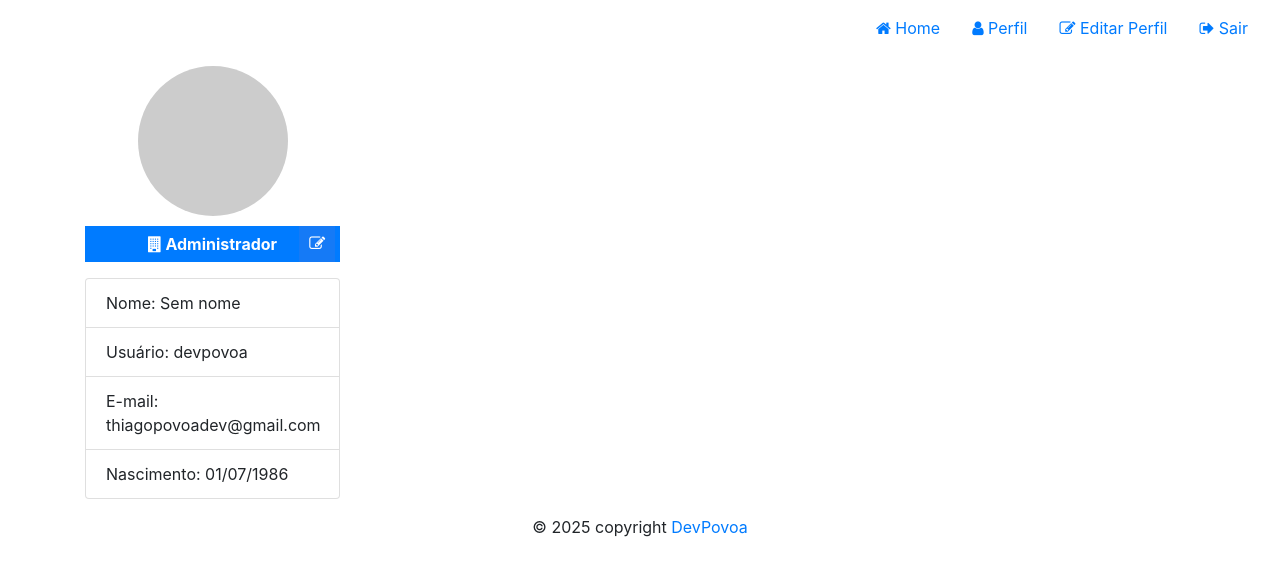
After one commit to devpovoa/Medic_Search, a Django app: template medicSearch/templates/profile/profile.html in a window 1280 px wide. The commit adds this page. Shown: the top 576 px of the page. Run offline with Django 5.2, Linux system fonts and the light colour scheme; the template is opened without the code that fills it: values that come from a table or form of the project are taken from there, others are empty; a user stored in the database is signed in; data comes from the database, SQL or seed files in the repository; some libraries are stand-ins or nearby versions.

Commit message:
ajuste nas views, templates e models

```diff
--- a/medicSearch/models/Profile.py
+++ b/medicSearch/models/Profile.py
@@ -57,3 +57,7 @@ class Profile(models.Model):
             return 'Sem avaliações'
         except:
             return 'Sem avaliações'
+
+    def show_favorites(self):
+        ids = [result.id for result in self.favorites.all()]
+        return Profile.objects.filter(user__id__in=ids)
--- /dev/null
+++ b/medicSearch/static/css/profile.css
@@ -0,0 +1,41 @@
+#image-profile {
+    width: 150px;
+    height: 150px;
+    background-size: contain;
+    margin: 10px auto;
+    background-color: #ccc;
+    border-radius: 100%;
+}
+
+#badge-role {
+    width: 100%;
+    padding: 10px 0;
+    font-size: 1em;
+    float: left;
+    border-radius: 0;
+}
+
+#icon-edit {
+    width: 35.56px;
+    height: 35.56px;
+    border-radius: 0;
+    float: left;
+    text-align: center;
+    line-height: 35.56px;
+    color: #fff;
+    font-weight: bold;
+    background: #157af6;
+    position: absolute;
+    right: 20px;
+}
+
+ul.list-group {
+    float: left;
+    width: 100%;
+}
+
+ul#days {
+    list-style-type: none;
+    padding: 0;
+    width: 100%;
+}
--- /dev/null
+++ b/medicSearch/templates/profile/profile.html
@@ -0,0 +1,63 @@
+{% extends "base.html" %}
+{% load static %}
+{% block title %}
+    Médicos
+{% endblock %}
+{% block styles %}
+    <link rel="stylesheet" href="{% static 'css/profile.css' %}">
+{% endblock %}
+
+{% block content %}
+    <div class="content">
+        <div class="container">
+            <div class="row">
+                <div class="col-xs-12 col-md-3" id="profile-area">
+                    <div id="image-profile" type="background-image: url('/media/{{ profile.image }}');"></div>
+                    {% if profile.role == 1 %}
+                        <p class="badge badge-primary text-center" id="badge-role"><i class="fa fa-building"></i>
+                            Administrador</p>
+                    {% elif profile.role == 2 %}
+                        <p class="badge badge-primary text-center" id="badge-role"><i class="fa fa-user-md"></i> Médico
+                        </p>
+                    {% else %}
+                        <p class="badge badge-primary text-center" id="badge-role"><i class="fa fa-user"></i> Paciente
+                        </p>
+                    {% endif %}
+
+                    {% if profile.user_id == request.user.id %}
+                        <a id="icon-edit" href="#"><i class="fa fa-edit"></i></a>
+                    {% endif %}
+
+                    <ul class="list-group">
+                        <li class="list-group-item">
+                            Nome: {{ profile.user.get_full_name|default:"Sem nome" }}
+                        </li>
+                        <li class="list-group-item">
+                            Usuário: {{ profile.user.username|default:"Sem usuário" }}
+                        </li>
+                        <li class="list-group-item">
+                            E-mail: {{ profile.user.email|default:"Sem e-mail" }}
+                        </li>
+                        <li class="list-group-item">
+                            Nascimento: {{ profile.birthday|date:"d/m/Y"|default:"Sem data" }}
+                        </li>
+                        {% if profile.role == 2 %}
+                            <li class="list-group-item">
+                                Nota: {{ profile.show_scoring_average }}
+                            </li>
+                            <li class="list-group-item">
+                                Especialidades: {{ profile.specialties.all|join:", " }}
+                            </li>
+                        {% endif %}
+                    </ul>
+                </div>
+                {% if profile.role == 1 or profile.role == 3 %}
+                    <div class="col-xs-12 col-md-9" id="favorites-area"></div>
+                {% else %}
+                    <div class="col-xs-12 col-md-3" id="addresses-area"></div>
+                    <div class="col-xs-12 col-md-6" id="ratings-area"></div>
+                {% endif %}
+            </div>
+        </div>
+    </div>
+{% endblock %}
--- a/medicSearch/urls/MedicUrls.py
+++ b/medicSearch/urls/MedicUrls.py
@@ -1,6 +1,7 @@
 from django.urls import path
-from medicSearch.views.MedicView import list_medics_view
+from medicSearch.views.MedicView import list_medics_view, add_favorite_view
 
 urlpatterns = [
     path("", list_medics_view, name='medics'),
+    path("favorite/", add_favorite_view, name='medic-favorite'),
 ]
```
Also changed, not shown: medicSearch/templates/medic/medics.html (+19 -3 lines), medicSearch/views/MedicView.py (+43 -1 lines), medicSearch/views/ProfileView.py (+24 -7 lines).
